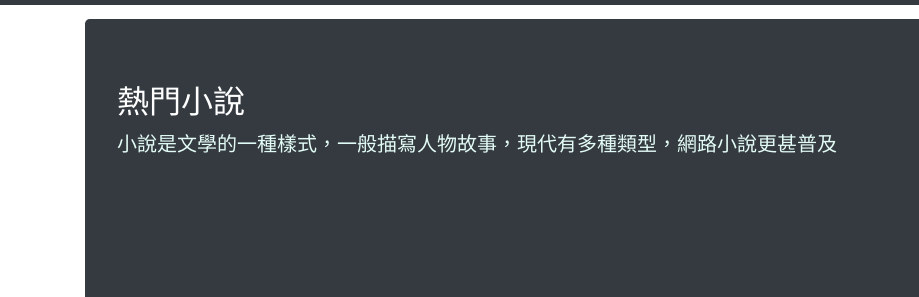
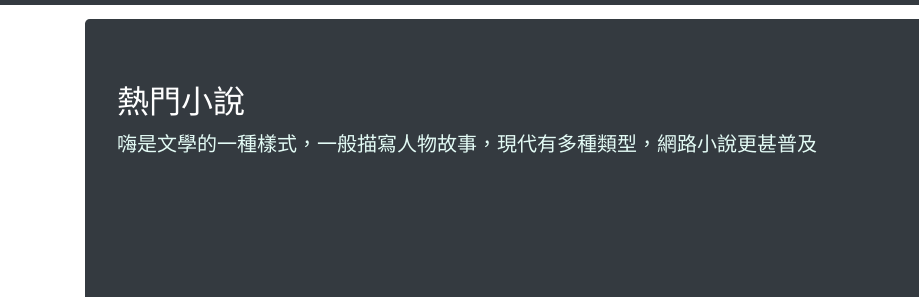
Before and after one commit to selina1055/selina1055.github.io, a plain HTML site: page index.html in a window 1280 px wide. Shown: the part 61-358 px from the top of the page, 0-919 px from the left. Drawn offline with Linux system fonts and the light colour scheme; a script that the page names is missing.

Commit message:
commit change

```diff
--- a/index.html
+++ b/index.html
@@ -40,7 +40,7 @@
           <h2>熱門小說</h2>
           <div class="row">
             <div class="col-lg-9">
-              <p class="lead">小說是文學的一種樣式，一般描寫人物故事，現代有多種類型，網路小說更甚普及</p>
+              <p class="lead">嗨是文學的一種樣式，一般描寫人物故事，現代有多種類型，網路小說更甚普及</p>
             </div>
             <div class="col-lg-3 d-none d-lg-block d-xl-block">
                 <img src="https://assets.entrepreneur.com/content/3x2/2000/20190102161219-GettyImages-904000456.jpeg" class="img-fluid">
```
